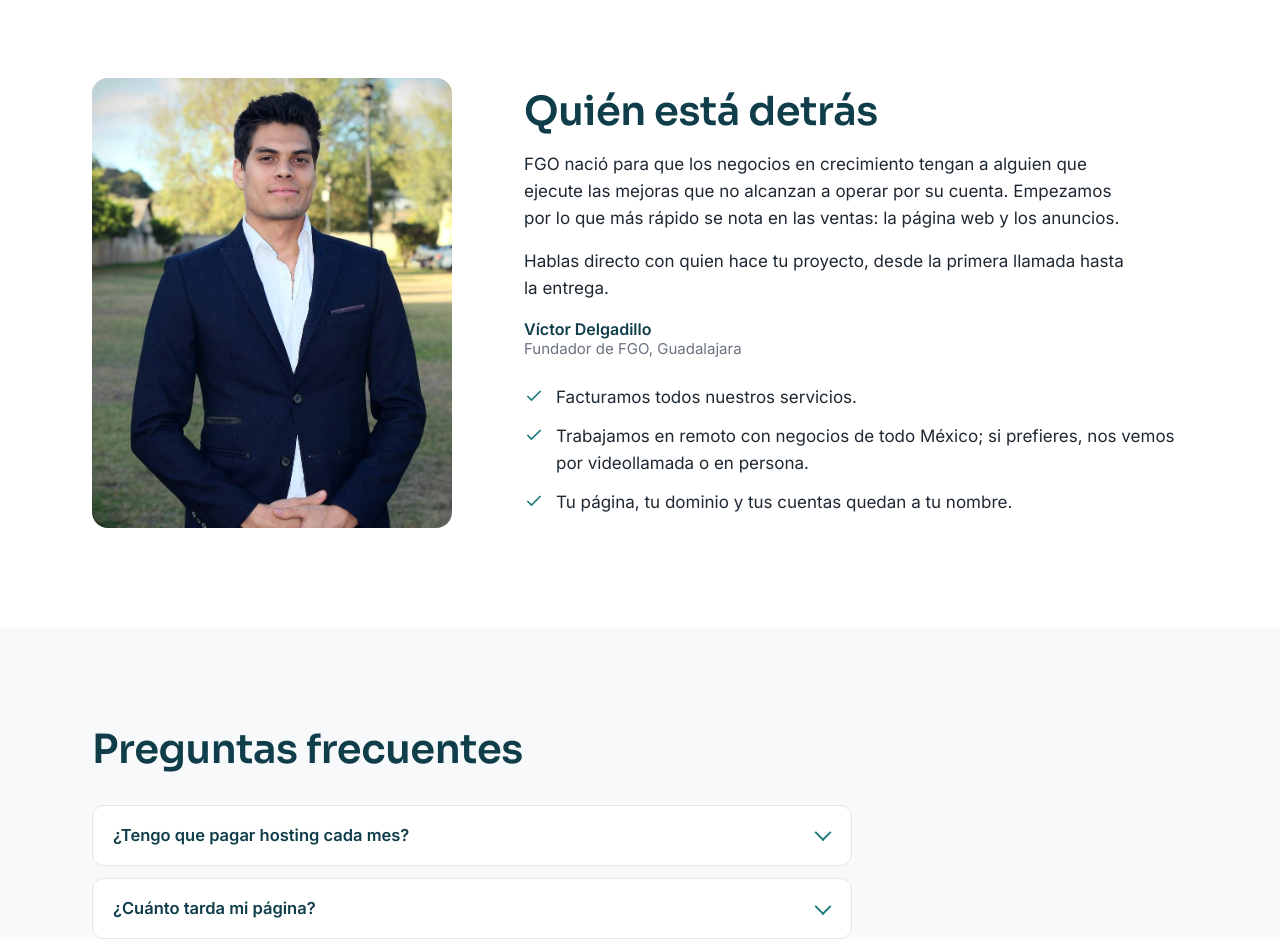
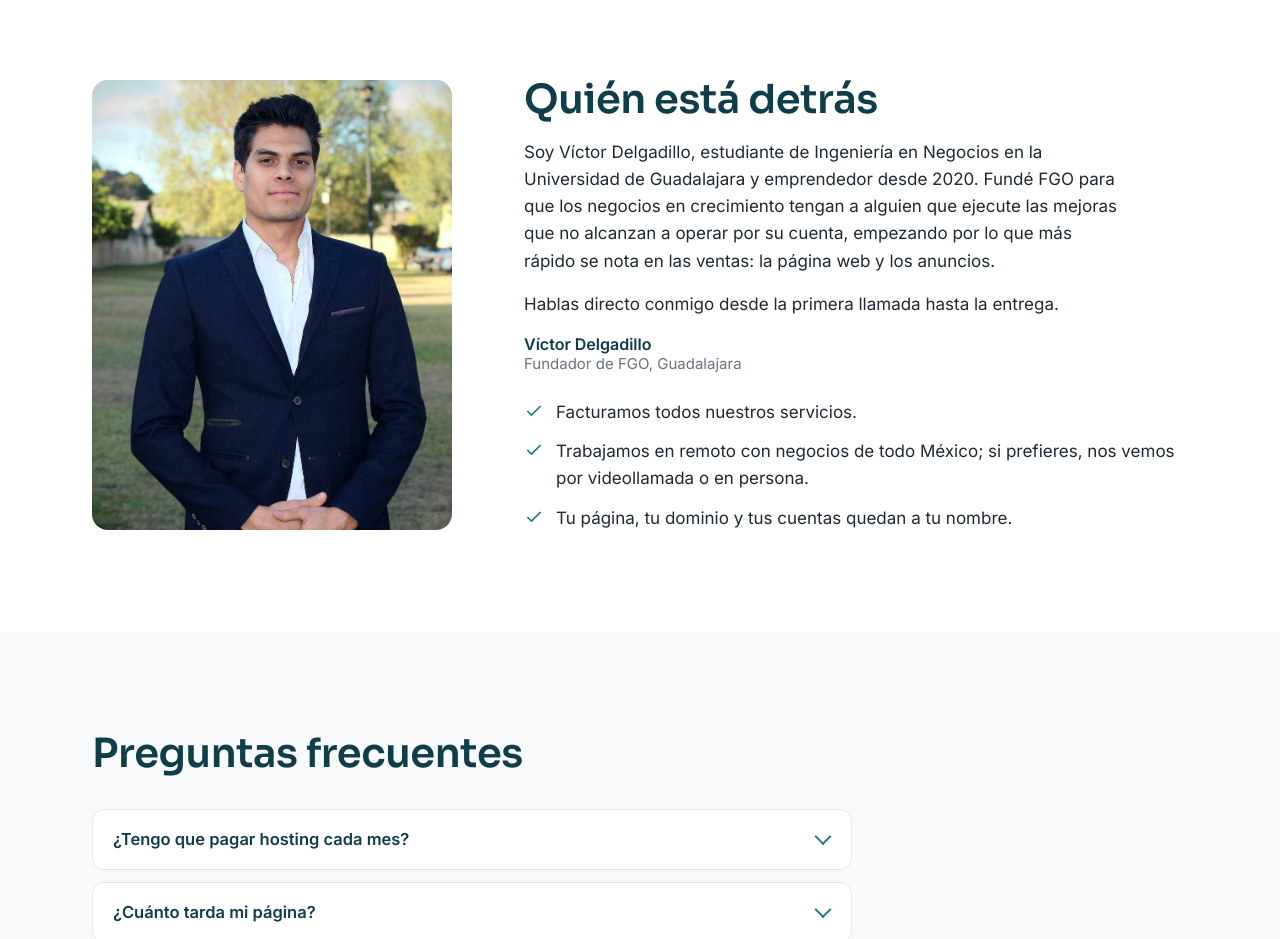
Before and after one commit to delhervic/fgo-services, a plain HTML site: page index.html in a window 1280 px wide. Shown: the part 3380-4319 px from the top of the page. Drawn offline with Linux system fonts and the light colour scheme.

Commit message:
Quién está detrás: estudios en la UdeG y emprendedor desde 2020
Co-Authored-By: Claude Opus 5.5 <noreply@anthropic.com>
Claude-Session: https://claude.ai/code/session_013PMNwAZ8vt9B74e998UWjg

```diff
--- a/index.html
+++ b/index.html
@@ -322,8 +322,8 @@ footer .eslogan b{color:var(--lima);font-weight:600}
     <figure class="foto"><img loading="lazy" src="img/victor-delgadillo.jpg" alt="Víctor Delgadillo, fundador de FGO" width="853" height="1280"></figure>
     <div class="texto">
       <h2>Quién está detrás</h2>
-      <p>FGO nació para que los negocios en crecimiento tengan a alguien que ejecute las mejoras que no alcanzan a operar por su cuenta. Empezamos por lo que más rápido se nota en las ventas: la página web y los anuncios.</p>
-      <p>Hablas directo con quien hace tu proyecto, desde la primera llamada hasta la entrega.</p>
+      <p>Soy Víctor Delgadillo, estudiante de Ingeniería en Negocios en la Universidad de Guadalajara y emprendedor desde 2020. Fundé FGO para que los negocios en crecimiento tengan a alguien que ejecute las mejoras que no alcanzan a operar por su cuenta, empezando por lo que más rápido se nota en las ventas: la página web y los anuncios.</p>
+      <p>Hablas directo conmigo desde la primera llamada hasta la entrega.</p>
       <p class="firma">Víctor Delgadillo<span>Fundador de FGO, Guadalajara</span></p>
       <ul class="garantias">
         <li><svg viewBox="0 0 24 24" fill="none" stroke="currentColor" stroke-width="2" aria-hidden="true"><path d="M20 6 9 17l-5-5"/></svg>Facturamos todos nuestros servicios.</li>
```
